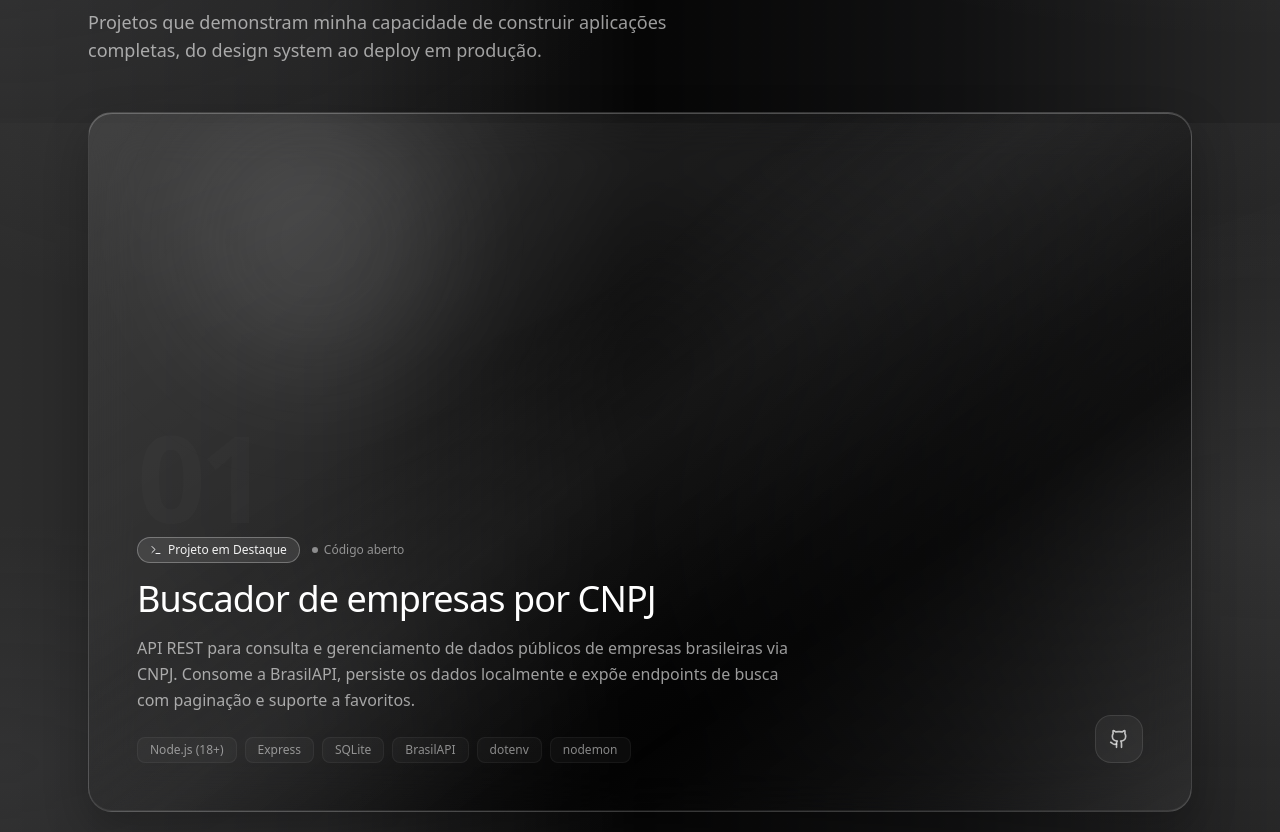
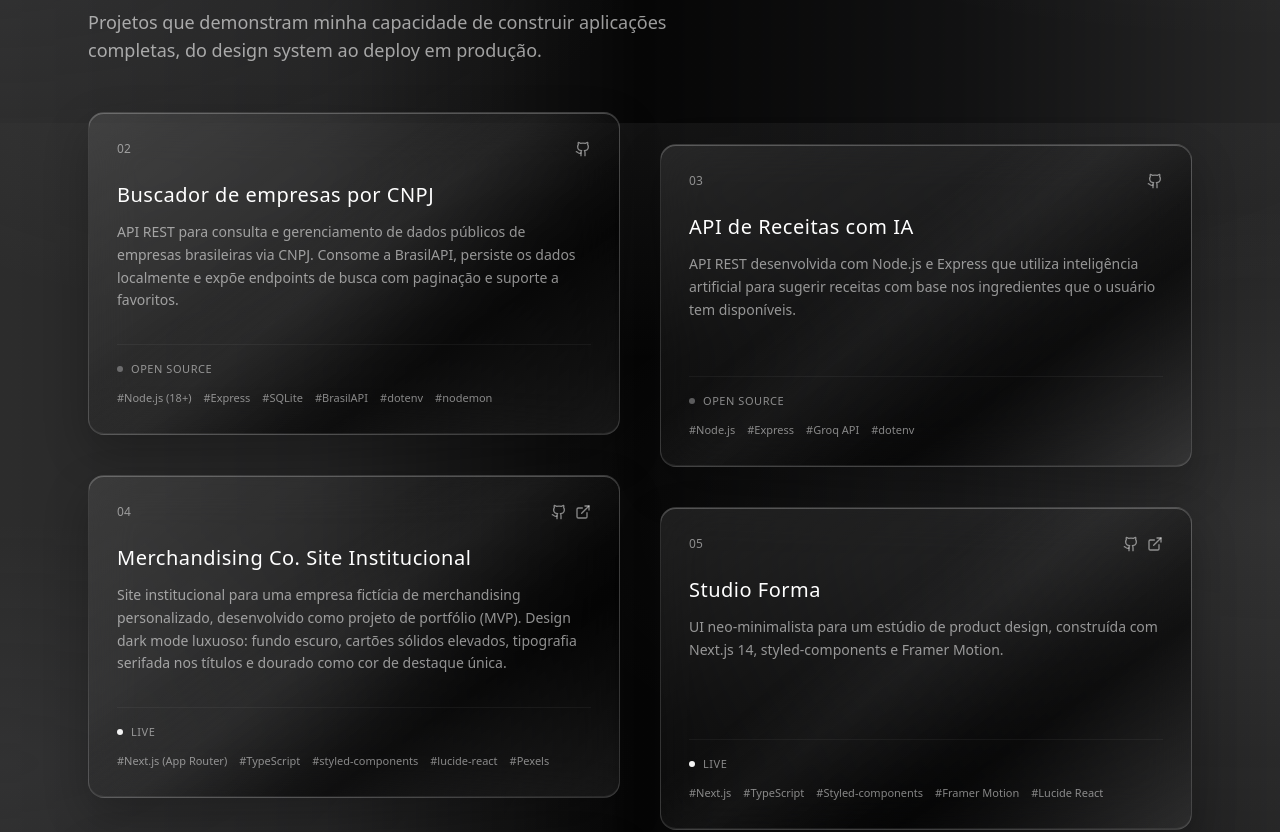
Before and after one commit to PatricAugusto/Portfolio-v4, a Next.js app: page / in a window 1280 px wide. Shown: the part 3877-4709 px from the top of the page. Built offline with nearby package versions, Linux system fonts and the light colour scheme.

Commit message:
refactor(ui): simplify Projects component by removing HeroProjectCard and adjusting project mapping

```diff
--- a/src/components/sections/Projects.tsx
+++ b/src/components/sections/Projects.tsx
@@ -2,15 +2,13 @@
 
 import { useRef, type MouseEvent } from "react";
 import { motion, useMotionValue, useSpring, useTransform } from "framer-motion";
-import { ArrowUpRight, ExternalLink, Github, Terminal } from "lucide-react";
+import { ExternalLink, Github } from "lucide-react";
 import { projects, type Project } from "@/data/portfolio";
 import { GlassCard } from "@/components/ui/GlassCard";
 import { SectionHeading } from "@/components/ui/SectionHeading";
 
 export function Projects() {
   const featured = projects.filter((p) => p.featured);
-  const [heroProject, ...otherProjects] = featured;
-
   return (
     <section id="projects" className="relative py-24 sm:py-32">
       <div className="mx-auto max-w-6xl px-6">
@@ -21,13 +19,9 @@ export function Projects() {
         />
 
         {/* Layout Desconstruído */}
-        <div className="space-y-12">
-          {/* Card Hero Desconstruído (Destaque Principal) */}
-          {heroProject && <HeroProjectCard project={heroProject} />}
-
-          {/* Grid Desconstruído Assimétrico (Alternado via CSS) */}
-          <div className="grid gap-8 md:grid-cols-2 lg:gap-10">
-            {otherProjects.map((project, index) => (
+        {/* Grid Desconstruído Assimétrico (Alternado via CSS) */}
+        <div className="grid gap-8 md:grid-cols-2 lg:gap-10">
+            {featured.map((project, index) => (
               <DeconstructedCard
                 key={project.id}
                 project={project}
@@ -35,88 +29,9 @@ export function Projects() {
                 isOffset={index % 2 !== 0} // Desloca colunas ímpares para criar ritmo visual
               />
             ))}
-          </div>
         </div>
       </div>
     </section>
-  );
-}
-
-{/* Feature Highlight / Hero Card */}
-function HeroProjectCard({ project }: { project: Project }) {
-  const isLive = Boolean(project.link);
-
-  return (
-    <motion.div
-      initial={{ opacity: 0, y: 20 }}
-      whileInView={{ opacity: 1, y: 0 }}
-      viewport={{ once: true }}
-      className="glass-panel group relative rounded-3xl border border-white/10 p-8 backdrop-blur-xl sm:p-12"
-    >
-      {/* Detalhes de Background de Alta Tecnologia */}
-      <div className="pointer-events-none absolute -right-12 -top-12 h-64 w-64 rounded-full bg-warm/10 blur-3xl transition-opacity duration-500 group-hover:opacity-100" />
-      <span className="absolute left-0 top-0 text-[120px] font-bold leading-none tracking-tighter text-white/[0.02] select-none">
-        01
-      </span>
-
-      <div className="relative z-10 flex flex-col justify-between gap-8 lg:flex-row lg:items-end">
-        <div className="max-w-2xl">
-          <div className="mb-4 flex items-center gap-3">
-            <span className="inline-flex items-center gap-1.5 rounded-full border border-warm/30 bg-warm/10 px-3 py-1 font-mono text-xs font-medium text-warm">
-              <Terminal size={12} /> Projeto em Destaque
-            </span>
-            <div className="flex items-center gap-1.5">
-              <span className={`h-1.5 w-1.5 rounded-full ${isLive ? "bg-warm" : "bg-silver/60"}`} />
-              <span className="text-xs text-white/50">{isLive ? "Em produção" : "Código aberto"}</span>
-            </div>
-          </div>
-
-          <h3 className="mb-4 text-3xl font-light tracking-tight text-white sm:text-4xl">
-            {project.title}
-          </h3>
-          <p className="text-base leading-relaxed text-white/60">
-            {project.description}
-          </p>
-
-          <div className="mt-6 flex flex-wrap gap-2">
-            {project.tags.map((tag) => (
-              <span
-                key={tag}
-                className="rounded-lg border border-white/5 bg-white/[0.03] px-3 py-1 font-mono text-xs text-white/50"
-              >
-                {tag}
-              </span>
-            ))}
-          </div>
-        </div>
-
-        {/* Links de Ação Desconstruídos */}
-        <div className="flex items-center gap-4 border-t border-white/10 pt-6 lg:border-t-0 lg:pt-0">
-          {project.github && (
-            <a
-              href={project.github}
-              target="_blank"
-              rel="noopener noreferrer"
-              className="flex h-12 w-12 items-center justify-center rounded-2xl border border-white/10 bg-white/5 text-white/70 transition-all duration-300 hover:border-warm/50 hover:bg-warm/10 hover:text-warm"
-              aria-label="GitHub"
-            >
-              <Github size={20} />
-            </a>
-          )}
-          {project.link && (
-            <a
-              href={project.link}
-              target="_blank"
-              rel="noopener noreferrer"
-              className="flex h-12 items-center gap-2 rounded-2xl bg-white px-6 font-medium text-black transition-all duration-300 hover:bg-warm hover:text-black"
-            >
-              <span>Acessar</span>
-              <ArrowUpRight size={18} />
-            </a>
-          )}
-        </div>
-      </div>
-    </motion.div>
   );
 }
 
```
